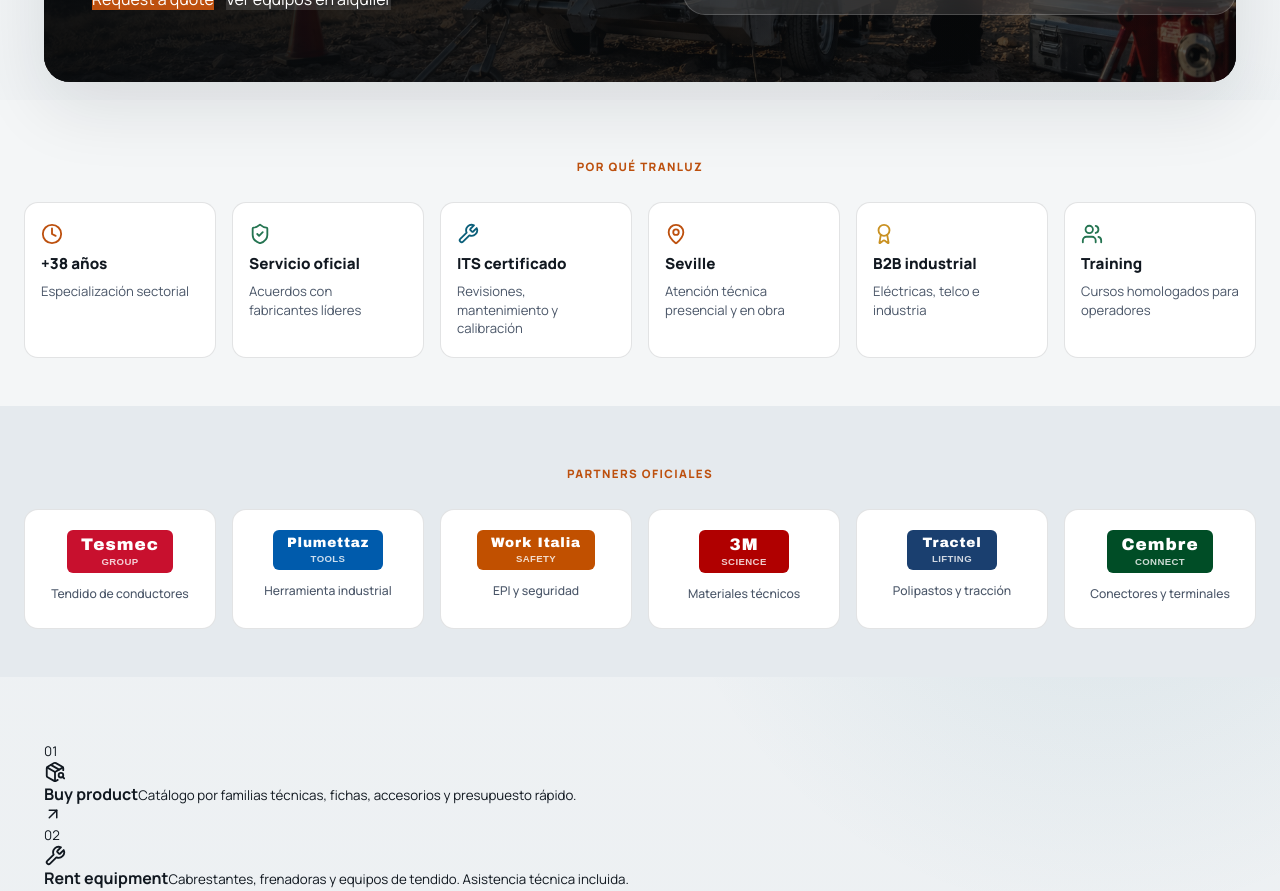
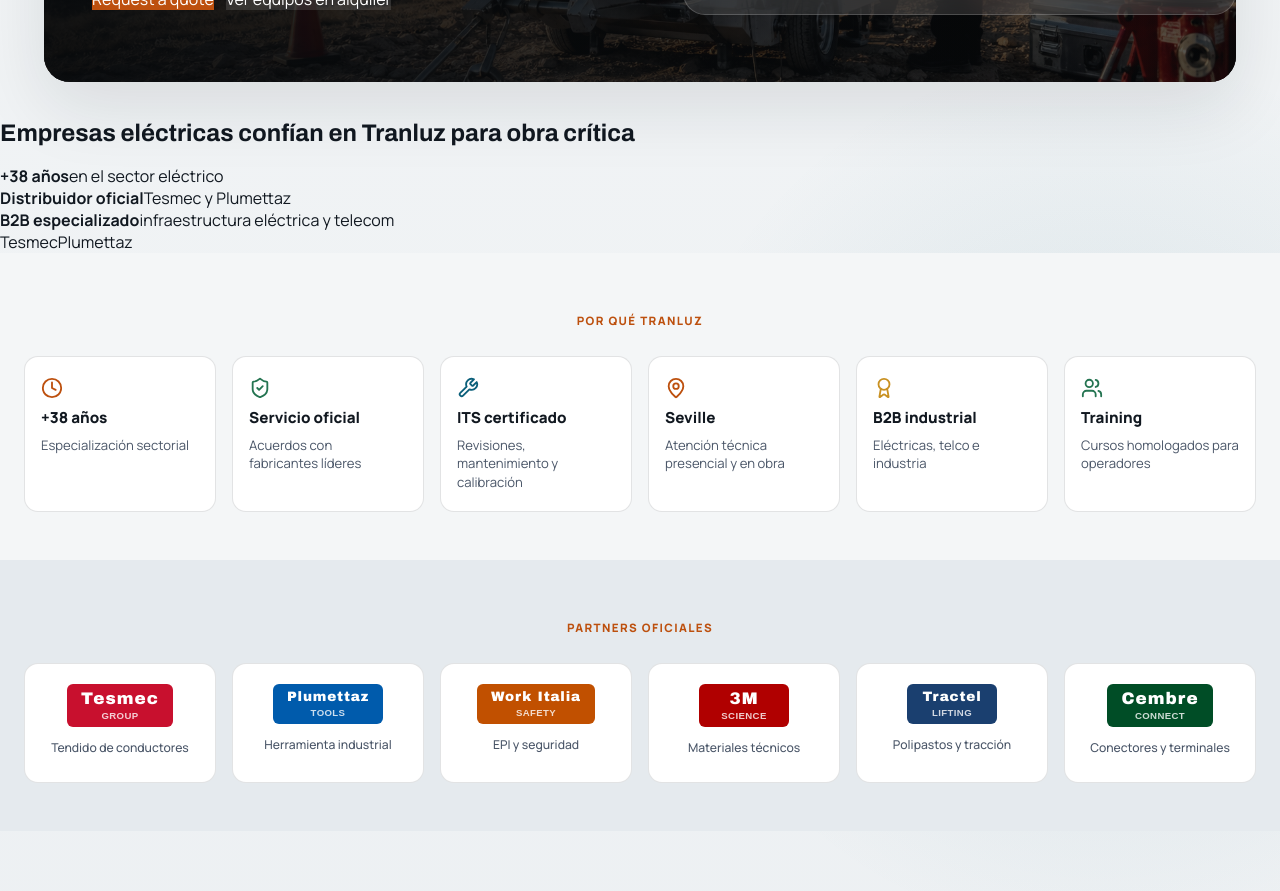
Before and after one commit to juankaspain/web_tranluz_2026, a Next.js app: page / in a window 1280 px wide. Shown: the part 880-1771 px from the top of the page. Built offline with nearby package versions, Linux system fonts and the light colour scheme; no server answers.

Commit message:
feat: insert authority section after hero for trust boost

```diff
--- a/src/app/page.tsx
+++ b/src/app/page.tsx
@@ -10,31 +10,24 @@ import { QuickAccessSection } from "@/components/sections/quick-access-section";
 import { ServiceGrid } from "@/components/sections/service-grid";
 import { ProductCategoryGrid } from "@/components/sections/product-category-grid";
 import { SupportBand } from "@/components/sections/support-band";
+import { AuthoritySection } from "@/components/sections/authority-section";
 
 export default function HomePage() {
   return (
     <>
       <SiteHeader />
       <main id="contenido">
-        {/* 1. Hero con segmentación por intención */}
         <HeroSection />
-        {/* 2. Franja de confianza: marcas, años, servicio oficial, ubicación */}
+        {/* NUEVA: autoridad inmediata tras hero */}
+        <AuthoritySection />
         <TrustBandSection />
-        {/* 3. Accesos rápidos a las 4 líneas de negocio */}
         <QuickAccessSection />
-        {/* 4. Líneas de negocio en detalle */}
         <OperationsSection />
-        {/* 5. Categorías de producto */}
         <ProductCategoryGrid />
-        {/* 6. Servicios diferenciales */}
         <ServiceGrid />
-        {/* 7. Equipos destacados */}
         <FeaturedEquipmentSection />
-        {/* 8. Credenciales y confianza corporativa */}
         <CompanyProofSection />
-        {/* 9. Recursos técnicos */}
         <SupportBand />
-        {/* 10. CTA final directo */}
         <FinalCtaSection />
       </main>
       <SiteFooter />
```
